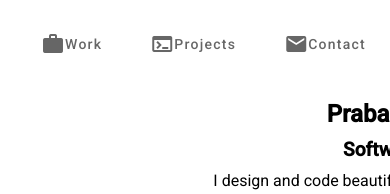
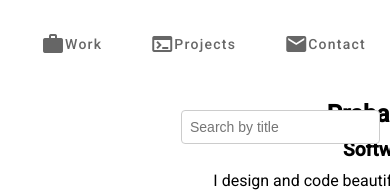
Before and after one commit to Prabal31/My-Portfolio, an Angular app: page / in a window 390 px wide. Shown: the top 194 px of the page. Built offline with nearby package versions, Linux system fonts and the light colour scheme.

Commit message:
chore: Update menu-about component CSS for responsive design and add certifications section

```diff
--- a/src/app/app.component.css
+++ b/src/app/app.component.css
@@ -47,8 +47,6 @@ body {
   color: #ffffff;
 }
 
-
-
 .dark-mode .experience a {
   color: #ffffff;
 }
@@ -77,6 +75,20 @@ body {
   height: 10%;
   font-weight: bold;
   font-size: 30px;
+}
+
+/* Filter input styles */
+.filter-input {
+  position: absolute;
+  top: 20px;
+  right: 20px;
+}
+
+.filter-input input {
+  margin-top: 100px;
+  font-size: 16px;
+  border: 1px solid #ccc;
+  border-radius: 4px;
 }
 
 /* Theme toggle styles */
@@ -127,6 +139,16 @@ body {
   .theme-toggle h1 {
     font-size: 1em;
   }
+
+  .filter-input {
+    top: 10px;
+    right: 10px;
+  }
+
+  .filter-input input {
+    font-size: 14px;
+    padding: 8px;
+  }
 }
 
 @media only screen and (min-width: 601px) and (max-width: 1200px) {
@@ -153,4 +175,14 @@ body {
   .theme-toggle h1 {
     font-size: 1.2em;
   }
+
+  .filter-input {
+    top: 15px;
+    right: 15px;
+  }
+
+  .filter-input input {
+    font-size: 15px;
+    padding: 9px;
+  }
 }
--- a/src/app/app.component.html
+++ b/src/app/app.component.html
@@ -1,15 +1,24 @@
 <div [ngClass]="{'dark-mode': darkMode}" class="theme-container">
     <app-header id="home" [data]="mydata"></app-header>
+
+    <div class="filter-input">
+      <input type="text" placeholder="Search by title" [(ngModel)]="filterText" (input)="filterCards()">
+    </div>
 
     <div class="div-main-id">
       <h1>Software Development<br>and Design Studio<br>from the Future.</h1>
       <button><a href="#projects">Dig into my universe</a></button>
     </div>
 
-  <app-menu-about [data]="mydata" [certificate]="certificate"></app-menu-about>
-  <app-menu-work [pexperience]="experience"></app-menu-work>
-  <app-menu-projects [pwork]="project" ></app-menu-projects>
-  <app-menu-contact [links]="link"></app-menu-contact>
+    <ng-container *ngIf="!filterText || filteredData.length > 0">
+      <app-menu-about *ngIf="isCardVisible('about')" [data]="mydata" [certificate]="certificate"></app-menu-about>
+      <app-menu-work *ngIf="isCardVisible('work')" [pexperience]="experience"></app-menu-work>
+      <app-menu-projects *ngIf="isCardVisible('projects')" [pwork]="project"></app-menu-projects>
+      <app-menu-contact *ngIf="isCardVisible('contact')" [links]="link"></app-menu-contact>
+    </ng-container>
+
+    <div *ngIf="filterText && filteredData.length === 0">No results found</div>
+
     <app-footer [data]="mydata"></app-footer>
 
     <div class="theme-toggle">
--- a/src/app/app.component.ts
+++ b/src/app/app.component.ts
@@ -1,21 +1,53 @@
-import { Component } from '@angular/core';
-import {Personal, Links, Project, Experience, Certificate} from "./MyInfo";
+import { Component, OnInit } from '@angular/core';
+import { Personal, Links, Project, Experience, Certificate } from "./MyInfo";
 import data from '../assets/data/Content.json';
 import work from '../assets/data/Experience.json';
 import build from '../assets/data/Projects.json';
 
+interface Card {
+  type: string;
+  title: string;
+}
 
 @Component({
   selector: 'app-root',
   templateUrl: './app.component.html',
   styleUrls: ['./app.component.css']
 })
-export class AppComponent {
+export class AppComponent implements OnInit {
   title = 'portfolio';
   mydata: Personal = data.Personal;
   link: Links = data.Links;
-  project:Project[] = build.projects;
-  experience:Experience[] = work.Experience;
-  certificate:Certificate[] = data.Certificate;
+  project: Project[] = build.projects;
+  experience: Experience[] = work.Experience;
+  certificate: Certificate[] = data.Certificate;
   darkMode = false;
+
+  filterText = '';
+
+  cards: Card[] = [
+    { type: 'about', title: 'About Us' },
+    { type: 'work', title: 'Work Experience' },
+    { type: 'projects', title: 'Projects' },
+    { type: 'contact', title: 'Contact Us' }
+  ];
+
+  filteredData: Card[] = [];
+
+  ngOnInit() {
+    this.filteredData = this.cards;
+  }
+
+  filterCards() {
+    if (!this.filterText) {
+      this.filteredData = this.cards;
+    } else {
+      const filter = this.filterText.toLowerCase();
+      this.filteredData = this.cards.filter(card => card.title.toLowerCase().includes(filter));
+    }
+  }
+
+  isCardVisible(type: string): boolean {
+    return this.filteredData.some(card => card.type === type);
+  }
 }
```
Lines whose indentation alone changed are shown as unchanged.
